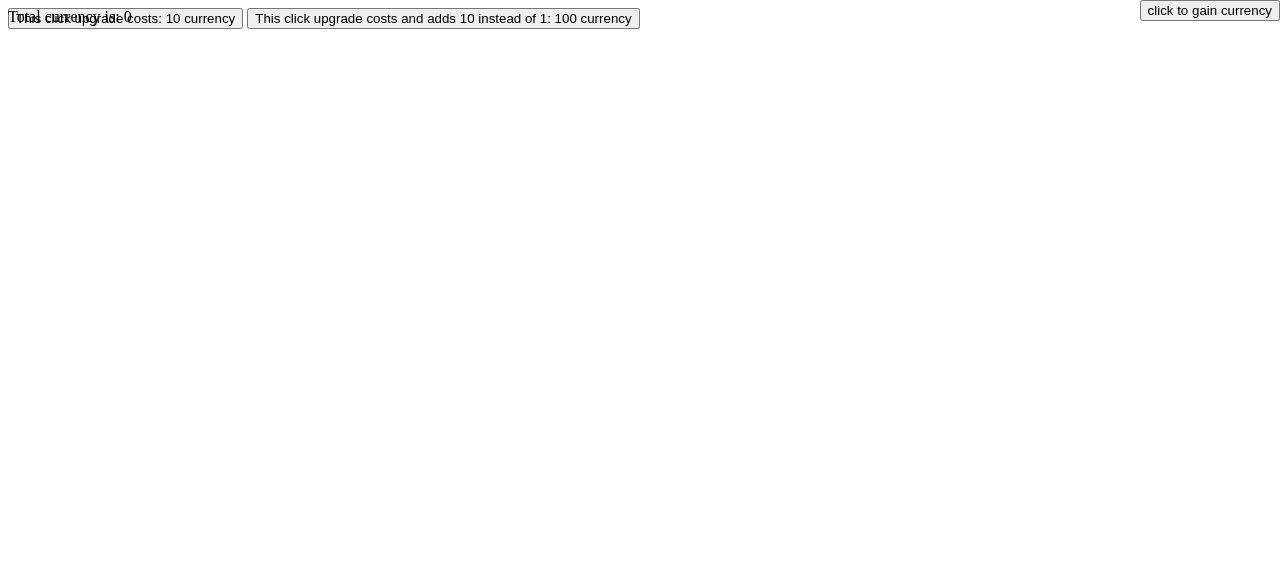
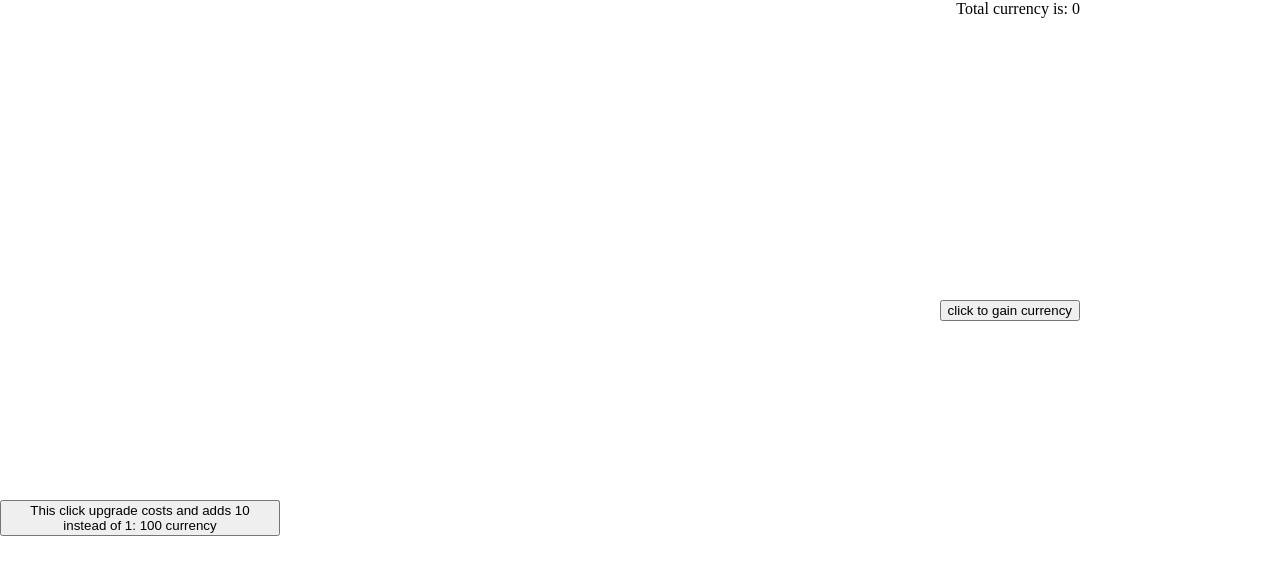
Before and after one commit to Emonoras-beta-repos/bloodorange-clicker-beta, a plain HTML site: page index.html in a window 1280 px wide. Drawn offline with Linux system fonts and the light colour scheme.

Commit message:
Added new css for all elements so that they are no longer stacked on top of each other.

```diff
--- a/style.css
+++ b/style.css
@@ -1,8 +1,20 @@
 #plusone {
     position: absolute;
-    right: 0px;
-    top: 0px;
+    right: 200px;
+    top: 300px;
 }
 #counter {
     position: absolute;
+    right: 200px;
+    top: 0px;
 }
+#clickup {
+    position: absolute;
+    right: 1000px;
+    top: 500px;
+}
+#clickup2 {
+    position: absolute;
+    right: 1000px;
+    top: 500px;
+}
```
